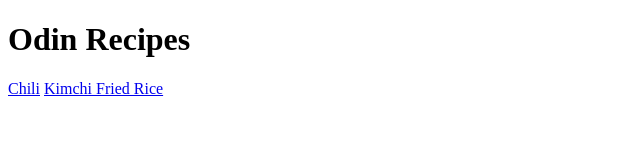
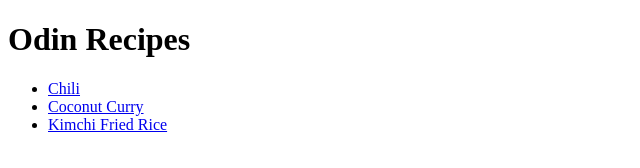
Before and after one commit to BriansCode/odin-recipes, a plain HTML site: page index.html in a window 1280 px wide. Shown: the whole page, without its empty margins (0-640 px from the left). Drawn offline with Linux system fonts and the light colour scheme.

Commit message:
Update index page to use unordered list for links to recipe pages

```diff
--- a/index.html
+++ b/index.html
@@ -6,7 +6,10 @@
 </head>
 <body>
   <h1>Odin Recipes</h1>
-  <a href="./recipes/chili.html">Chili</a>
-  <a href="./recipes/kimchi-fried-rice.html">Kimchi Fried Rice</a>
+  <ul>
+    <li><a href="./recipes/chili.html">Chili</a></li>
+    <li><a href="./recipes/coconut-curry.html">Coconut Curry</a></li>
+    <li><a href="./recipes/kimchi-fried-rice.html">Kimchi Fried Rice</a></li>
+  </ul>
 </body>
 </html>
```
